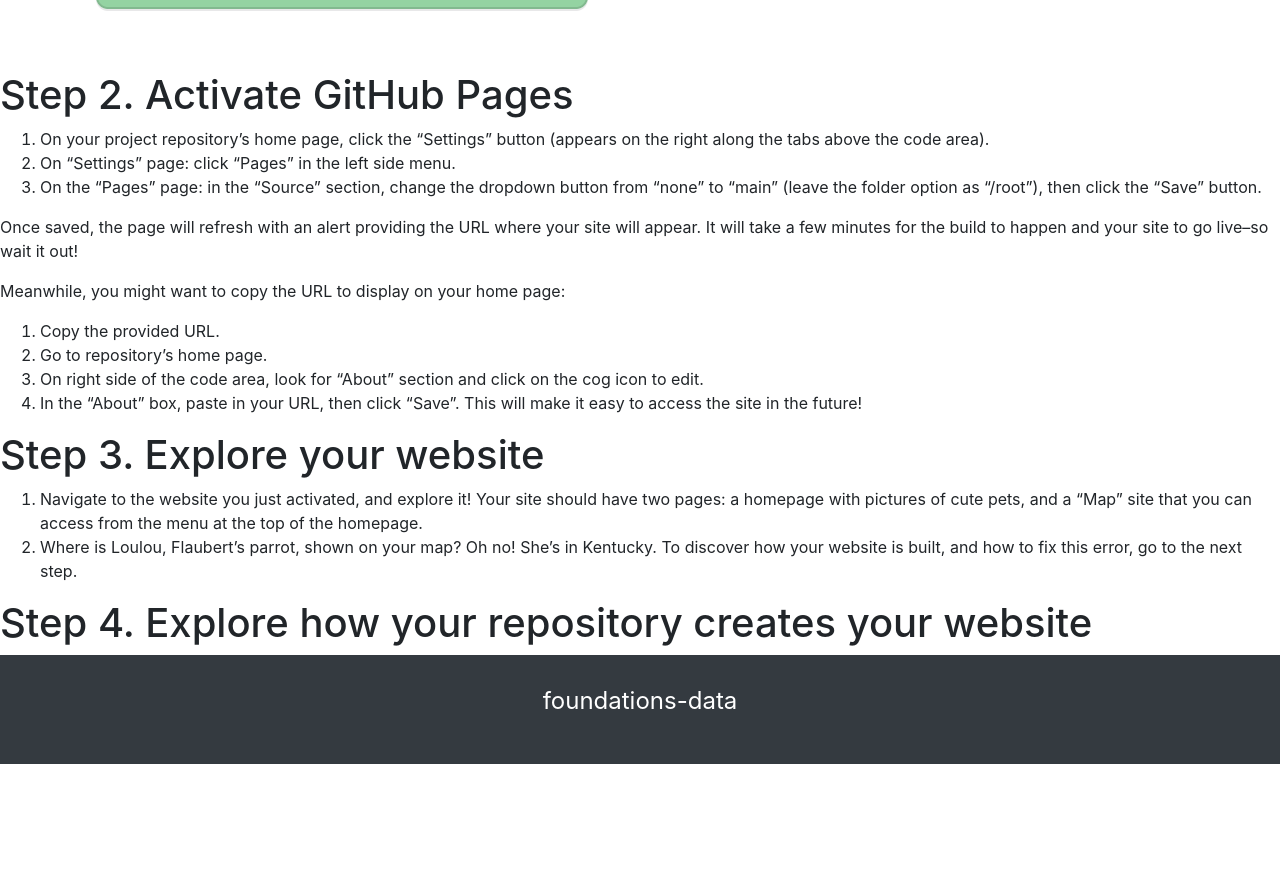
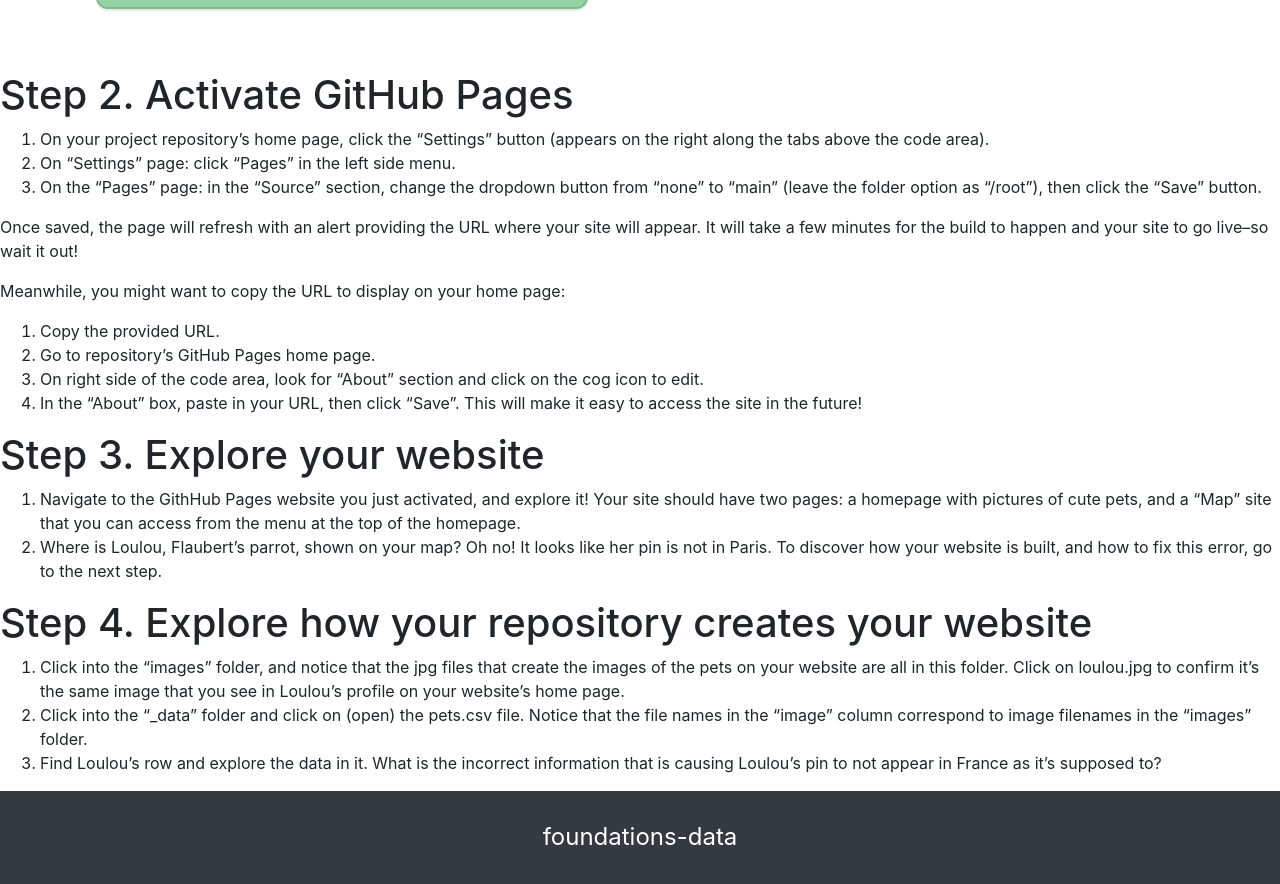
Before and after one commit to learn-static/foundations-3-data, a Jekyll site: the page built from intro-data.md, in a window 1280 px wide and 900 px high, scrolled down 1655 px. Shown: the top 884 px of the window. Built offline with Jekyll 4.4.1, drawn with Linux system fonts in a browser that asks for light colours; our own code applies the rules of GitHub Pages for plain Markdown files; before the commit the page ends 2419 px from its top, so only the background shows below that.

Commit message:
added step 4

```diff
--- a/intro-data.md
+++ b/intro-data.md
@@ -35,13 +35,17 @@
 Meanwhile, you might want to copy the URL to display on your home page:
 
 1. Copy the provided URL.
-2. Go to repository's home page.
+2. Go to repository's GitHub Pages home page.
 3. On right side of the code area, look for "About" section and click on the cog icon to edit.
 4. In the "About" box, paste in your URL, then click "Save". This will make it easy to access the site in the future!
 
 # Step 3. Explore your website
 
-1. Navigate to the website you just activated, and explore it! Your site should have two pages: a homepage with pictures of cute pets, and a "Map" site that you can access from the menu at the top of the homepage.
-2. Where is Loulou, Flaubert's parrot, shown on your map? Oh no! She's in Kentucky. To discover how your website is built, and how to fix this error, go to the next step.
+1. Navigate to the GithHub Pages website you just activated, and explore it! Your site should have two pages: a homepage with pictures of cute pets, and a "Map" site that you can access from the menu at the top of the homepage.
+2. Where is Loulou, Flaubert's parrot, shown on your map? Oh no! It looks like her pin is not in Paris. To discover how your website is built, and how to fix this error, go to the next step.
 
 # Step 4. Explore how your repository creates your website
+
+1. Click into the "images" folder, and notice that the jpg files that create the images of the pets on your website are all in this folder. Click on loulou.jpg to confirm it's the same image that you see in Loulou's profile on your website's home page.
+2. Click into the "\_data" folder and click on (open) the pets.csv file. Notice that the file names in the "image" column correspond to image filenames in the "images" folder.
+3. Find Loulou's row and explore the data in it. What is the incorrect information that is causing Loulou's pin to not appear in France as it's supposed to?
```
